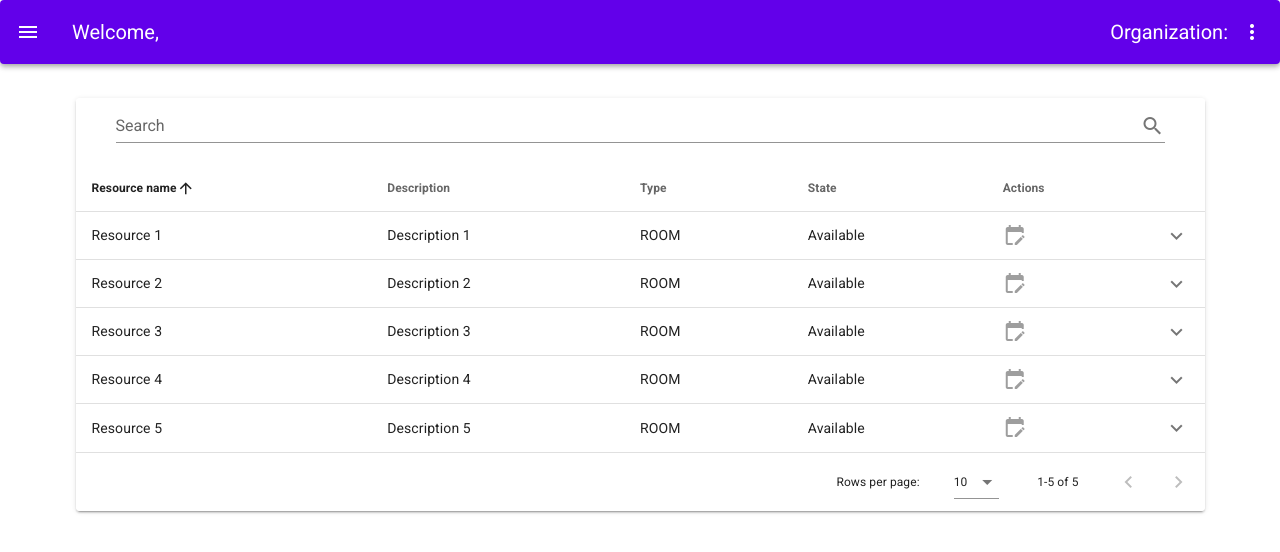
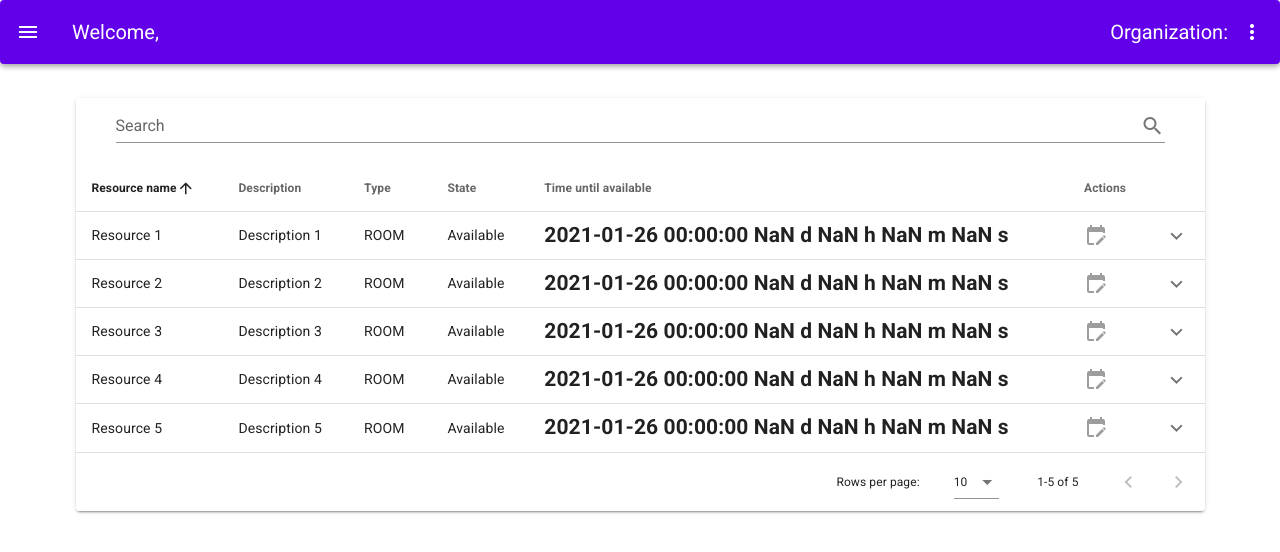
Before and after one commit to catalin-berestean/Proiect-2-MPS-Echipa3, a Vue app in the folder frontend/: page /#/dashboard in a window 1280 px wide. Shown: the top 552 px of the page. Built offline with nearby package versions, Linux system fonts and the light colour scheme.

Commit message:
test timer

```diff
--- a/frontend/src/components/Dashboard.vue
+++ b/frontend/src/components/Dashboard.vue
@@ -61,6 +61,11 @@
                     :single-expand="singleExpand"
                     :expanded.sync="expanded"
                   >
+                    <template v-slot:[`item.timer`] = "{ item }">
+                      <h2 date='item.timer'>{{item.timer}} {{days}} d {{hours}} h {{minutes}} m {{seconds}} s</h2>
+                    </template>
+
+
                     <template v-slot:top>
                       <v-text-field
                         v-model="search"
@@ -148,7 +153,7 @@
                       </v-icon>
                     </template>
                     <template v-slot:expanded-item="{ headers, item }">
-                      <td :colspan="headers.length">
+                      <td :colspan="headers.length" date=item.timer>
                         More info about {{ item.resourceName }}
                       </td>
                     </template>
@@ -176,6 +181,17 @@ export default {
       ResourcesAdmin,
       Users
     },
+
+    two_digits: (value) => {
+      if (value < 0) {
+        return '00';
+      }
+      if (value.toString().length <= 1) {
+        return `0${value}`;
+      }
+      return value;
+    },
+
     data: () => ({
       description: '',
       first: '',
@@ -204,17 +220,20 @@ export default {
         { text: 'Description', value: 'resourceDescription' },
         { text: 'Type', value: 'resourceType' },
         { text: 'State', value: 'resourceState' },
+        { text: 'Time until available', value: 'timer' },
         { text: 'Actions', value: 'actions', sortable: false },
         { text: '', value: 'data-table-expand' }
       ],
 
       resources: [
-        { resourceName: "Resource 1", resourceDescription: "Description 1", resourceType: "ROOM", resourceState: "Available"},
-        { resourceName: "Resource 2", resourceDescription: "Description 2", resourceType: "ROOM", resourceState: "Available"},
-        { resourceName: "Resource 3", resourceDescription: "Description 3", resourceType: "ROOM", resourceState: "Available"},
-        { resourceName: "Resource 4", resourceDescription: "Description 4", resourceType: "ROOM", resourceState: "Available"},
-        { resourceName: "Resource 5", resourceDescription: "Description 5", resourceType: "ROOM", resourceState: "Available"},
+        { resourceName: "Resource 1", resourceDescription: "Description 1", resourceType: "ROOM", resourceState: "Available", timer: "2021-01-26 00:00:00"},
+        { resourceName: "Resource 2", resourceDescription: "Description 2", resourceType: "ROOM", resourceState: "Available", timer: "2021-01-26 00:00:00"},
+        { resourceName: "Resource 3", resourceDescription: "Description 3", resourceType: "ROOM", resourceState: "Available", timer: "2021-01-26 00:00:00"},
+        { resourceName: "Resource 4", resourceDescription: "Description 4", resourceType: "ROOM", resourceState: "Available", timer: "2021-01-26 00:00:00"},
+        { resourceName: "Resource 5", resourceDescription: "Description 5", resourceType: "ROOM", resourceState: "Available", timer: "2021-01-26 00:00:00"},
       ],
+
+      now: Math.trunc((new Date()).getTime() / 1000),
 
       editedIndex: -1,
       editedItem: {
@@ -229,17 +248,45 @@ export default {
         resourceType: '',
         resourceState: ''
       },
+
+      date: ''
     }),
 
     mounted: function() {
       this.username = localStorage.getItem('username');
       this.role = localStorage.getItem("role");
       this.organizationName = localStorage.getItem('organizationName');
+
+      window.setInterval(() => {
+          this.now = Math.trunc((new Date()).getTime() / 1000);
+      },1000);
+    },
+
+    props: {
+      dateTimer: {
+        type: String
+      }
     },
 
     computed: {
       formTitle () {
         return this.editedIndex === -1 ? 'New Item' : 'Book this resource'
+      },
+
+      dateInMilliseconds() {
+        return Math.trunc(Date.parse(this.date) / 1000)
+      },
+      seconds() {
+        return (this.dateInMilliseconds - this.now) % 60;
+      },
+      minutes() {
+        return Math.trunc((this.dateInMilliseconds - this.now) / 60) % 60;
+      },
+      hours() {
+        return Math.trunc((this.dateInMilliseconds - this.now) / 60 / 60) % 24;
+      },
+      days() {
+        return Math.trunc((this.dateInMilliseconds - this.now) / 60 / 60 / 24);
       }
     },
 
@@ -272,13 +319,23 @@ export default {
       },
 
       book () {
-      }
+      },
+
+
+      getStyle (text) {
+        if (text.includes('devil')) return 'red--text font-weight-bold'
+        else return ''
+      },
+
+
 
     },
 
     created(){
 
-    }
+    },
+
+
 }
 </script>
 
```
